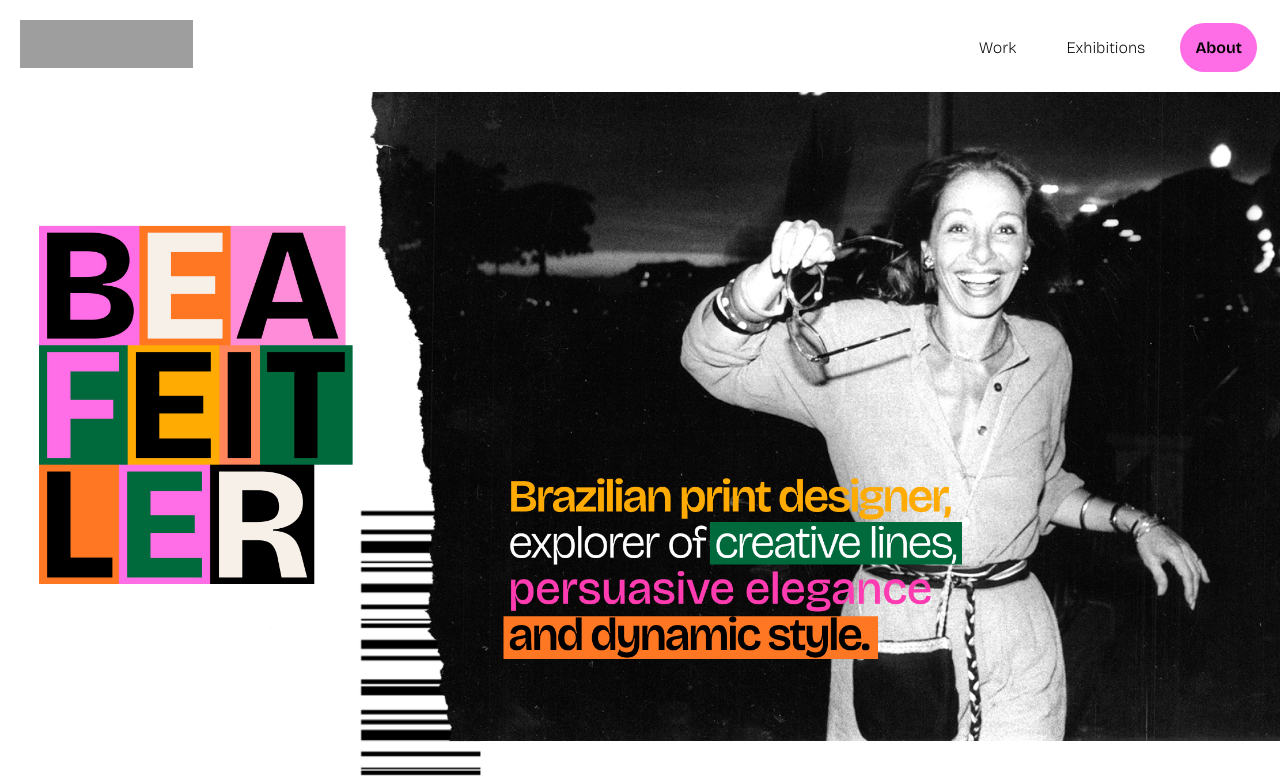
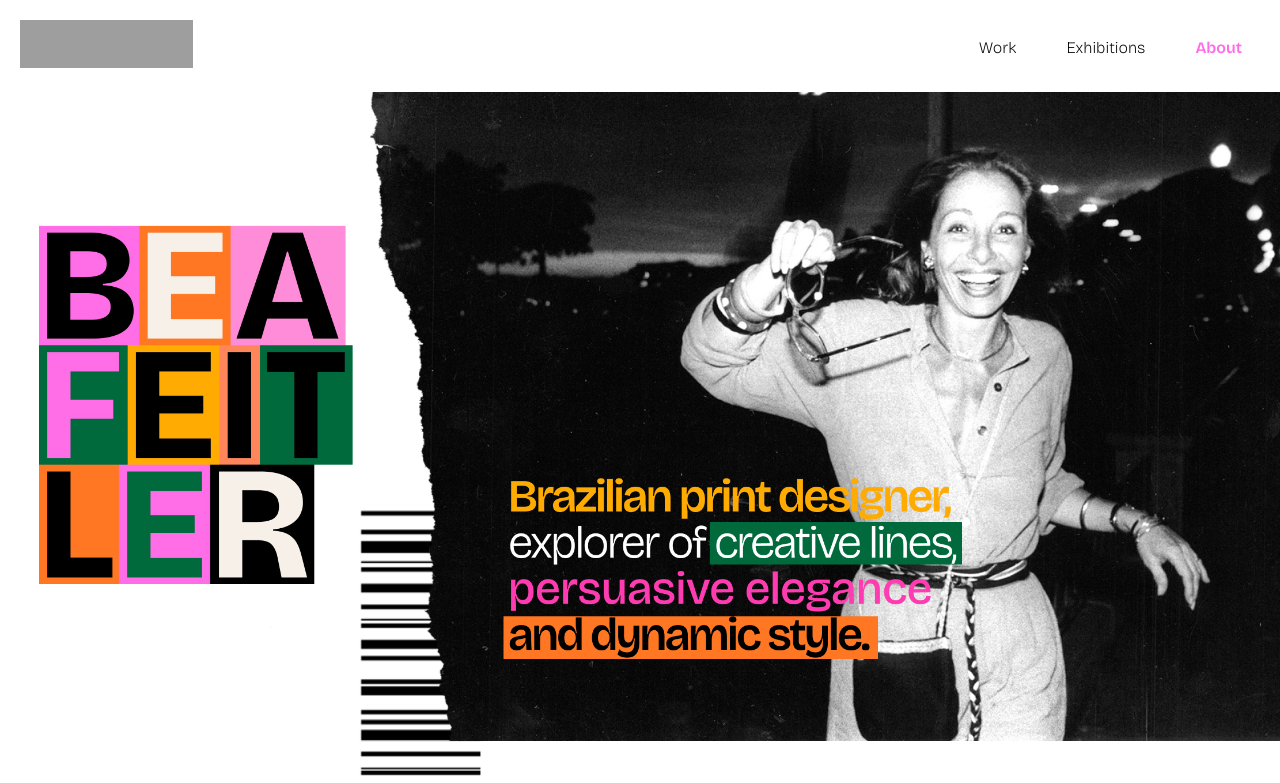
Before and after one commit to ohmyohmaggie/Bea-Feitler-Portfolio, a plain HTML site: page index.html in a window 1280 px wide. In both pictures the pointer is over the link "About". Shown: the top 783 px of the page. Drawn offline with nearby package versions, Linux system fonts and the light colour scheme; grey boxes are pictures that could not be loaded; a web font is replaced by a local one.

Commit message:
Final Tweaks

```diff
--- a/styles.css
+++ b/styles.css
@@ -49,9 +49,9 @@ a {
 }
 
 .navbar a:hover {
-  background-color: #FF6DE6;
-  border-radius: 25px;
+  color: #FF6DE6;
   font-weight: 600;
+  transition: 200ms ease-in-out;
 }
 
 .navbar li {
@@ -147,7 +147,7 @@ p {
   position: absolute;
   inset: 0;
   padding: 1rem;
-  background: rgba(255, 255, 255, .4);
+  background: rgba(255, 255, 255, .85);
   display: flex;
   justify-content: center;
   align-items: center;
```
Also changed, not shown: imgs/designed-hero-430.png (added), imgs/designed-hero-744.png (added), imgs/designed-hero-834.png (added), imgs/desktop-1.png (added), imgs/desktopwide_1.png (added), imgs/desktopwide_2.png (added), imgs/desktopwide_3.png (added), 2 other files.
